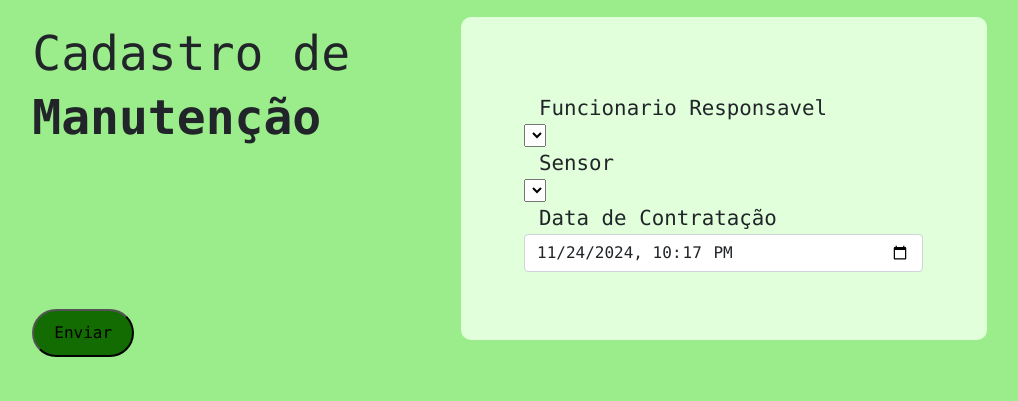
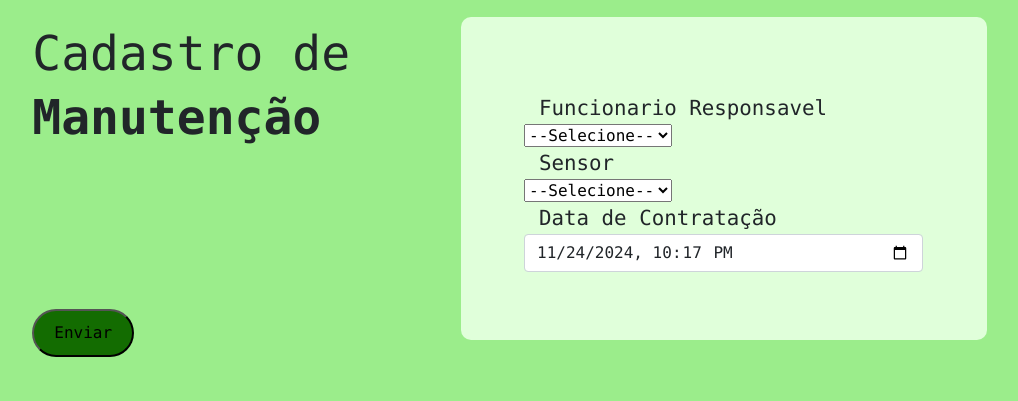
Before and after one commit to Lucas-O-S/PBL-EC5, an ASP.NET Core app: page /Manutencao/Create in a window 1280 px wide. Shown: the part 73-474 px from the top of the page, without its empty margins (104-1122 px from the left). Run offline with ASP.NET Core 8, Linux system fonts and the light colour scheme; the visitor is signed in with stand-in values (Sample User, id 1); data that the repository does not hold is empty; style sheets or scripts are compiled from the project's sources; database files in the repository are not loaded; some libraries are stand-ins or nearby versions.

Commit message:
Valor base "--Selecionar--" para as combo box

```diff
--- a/Programa/SitePBL/SitePBL/Controllers/ManutencaoController.cs
+++ b/Programa/SitePBL/SitePBL/Controllers/ManutencaoController.cs
@@ -1,4 +1,5 @@
 using Microsoft.AspNetCore.Mvc;
+using Microsoft.AspNetCore.Mvc.ModelBinding;
 using SitePBL.DAO;
 using SitePBL.Models;
 using System.Data.SqlTypes;
@@ -60,6 +61,19 @@ namespace SitePBL.Controllers
 
             }
 
+            if (model.idFuncionario < 0)
+            {
+                ModelState.AddModelError("idFuncionario", "Selecione um Funcionario");
+            }
+            if (model.estadoId < 0)
+            {
+                ModelState.AddModelError("estadoId", "Selecione um estado");
+            }
+            if (model.idSensor < 0)
+            {
+                ModelState.AddModelError("idSensor", "Selecione um Sensor");
+            }
+
 
         }
 
--- a/Programa/SitePBL/SitePBL/Controllers/SensorController.cs
+++ b/Programa/SitePBL/SitePBL/Controllers/SensorController.cs
@@ -51,6 +51,11 @@ namespace SitePBL.Controllers
 
                 if (ModelState.IsValid)
                     ValidarDadosFiware(model, operacao).GetAwaiter().GetResult();
+            }
+
+            if (model.empresaId < 0)
+            {
+                ModelState.AddModelError("empresaId", "Selecione um Sensor");
             }
 
         }
--- a/Programa/SitePBL/SitePBL/Views/Manutencao/Form.cshtml
+++ b/Programa/SitePBL/SitePBL/Views/Manutencao/Form.cshtml
@@ -30,20 +30,28 @@
                 <div class="form-group">
                     <label class="control-label">Funcionario Responsavel</label>
                     <select asp-for="idFuncionario">
+                        <option value="-1">--Selecione--</option>
+
                         @foreach(FuncionarioViewModel f in ViewBag.funcionarios){
                             <option value="@f.id">@f.nome</option>
                         }
                     </select>
+                    <span asp-validation-for="idFuncionario" class="text-danger"></span>
+
                 </div>
 
                 <div class="form-group">
                     <label class="control-label">Sensor</label>
                     <select asp-for="idSensor">
+                        <option value="-1">--Selecione--</option>
+
                         @foreach (SensorViewModel S in ViewBag.sensores)
                         {
                             <option value="@S.id">@S.descricao</option>
                         }
                     </select>
+                    <span asp-validation-for="idSensor" class="text-danger"></span>
+
                 </div>
 
                 <!--Data e Hora-->
@@ -68,11 +76,14 @@
                     <div class="form-group">
                         <label class="control-label">Estado</label>
                         <select asp-for="estadoId">
+                            <option value="-1">--Selecione--</option>
                             @foreach (var E in ViewBag.estados)
                             {
                                 <option value="@((int)E)E">@E</option>
                             }
                         </select>
+                        <span asp-validation-for="estadoId" class="text-danger"></span>
+
                     </div>
 
                 }
--- a/Programa/SitePBL/SitePBL/Views/Sensor/Form.cshtml
+++ b/Programa/SitePBL/SitePBL/Views/Sensor/Form.cshtml
@@ -44,6 +44,8 @@
                     <label class="control-label">EmpresaId</label>
 
                     <select asp-for="empresaId" class="form-control">
+                        <option value="-1">--Selecione--</option>
+
                         @foreach(EmpresaViewModel E in ViewBag.empresas)
                         {
                             <option value="@E.id">@E.nome</option>
```
